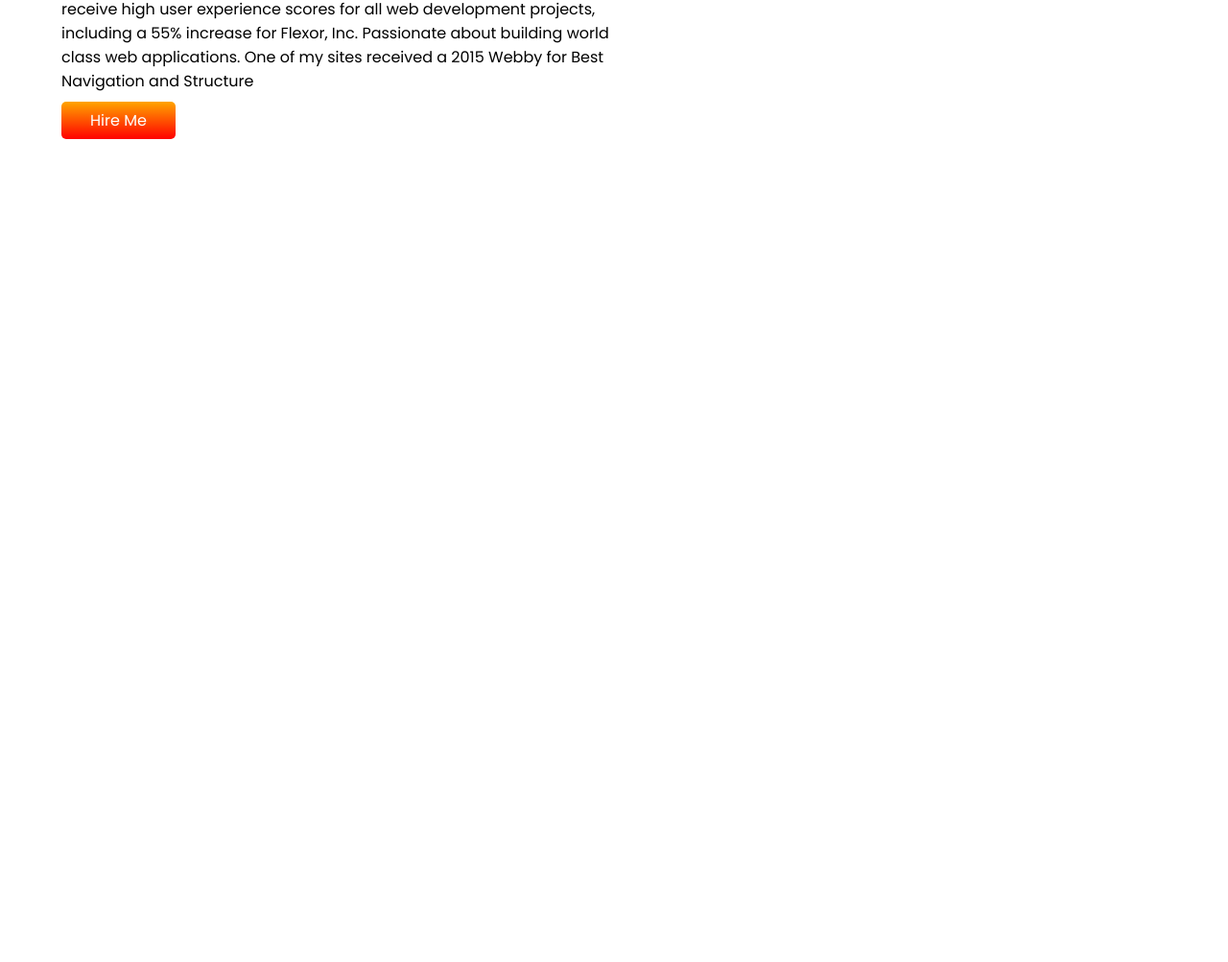
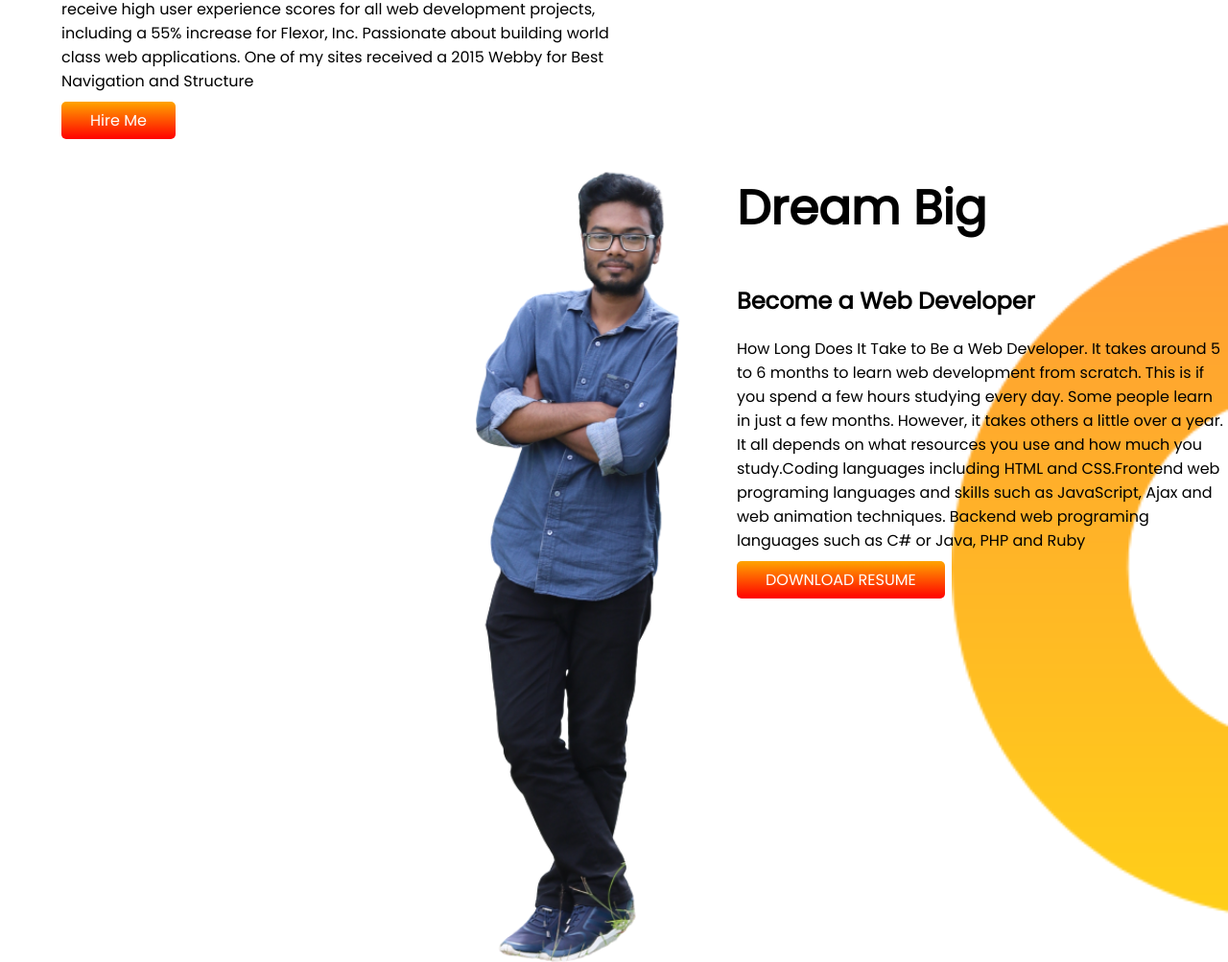
Before and after one commit to AbdullahSayeed/developer-portfolio, a plain HTML site: page index.html in a window 1280 px wide. Shown: the part 475-1478 px from the top of the page at 96% size. Before the commit the page ends 800 px from the top, so only its background shows below. Drawn offline with Linux system fonts and the light colour scheme.

Commit message:
dream big done

```diff
--- a/index.html
+++ b/index.html
@@ -33,6 +33,17 @@
             <img src="images/my-bg.png">
         </div>
     </section>
+    <section class="dream-big">
+        <div class="half-width">
+            <img src="images/pt.png">
+        </div>
+        <div class="half-width">
+            <h1>Dream Big</h1>
+            <h2>Become a Web Developer</h2>
+            <p>How Long Does It Take to Be a Web Developer. It takes around 5 to 6 months to learn web development from scratch. This is if you spend a few hours studying every day. Some people learn in just a few months. However, it takes others a little over a year. It all depends on what resources you use and how much you study.Coding languages including HTML and CSS.Frontend web programing languages and skills such as JavaScript, Ajax and web animation techniques. Backend web programing languages such as C# or Java, PHP and Ruby</p>
+            <a href="#" target="_blank" class="link-button">DOWNLOAD RESUME</a>
+        </div>
+    </section>
 
 </body>
 
--- a/style.css
+++ b/style.css
@@ -9,10 +9,9 @@ h1{
 .profile-name{
     color: orangered;
 }
-.top-banner{
+section{
     display: flex;
-    background-image: url(images/top-banner.png);
-    background-repeat: no-repeat;
+
 }
 .half-width{
     width: 50%;
@@ -29,3 +28,18 @@ h1{
     padding: 8px 30px;
     border-radius: 5px;
 }
+.top-banner{
+    background-image: url(images/top-banner.png);
+    background-repeat: no-repeat;
+}
+.dream-big{
+    background-image: url(images/dream-bg.png);
+    background-repeat: no-repeat;
+    background-position: right;
+    background-size: 18em;
+}
+.dream-big img{
+    height: 900px;
+    width: auto;
+    padding-left: 400px;
+}
```
Also changed, not shown: images/pt.png (renamed from images/20180902022300_IMG_4537-removebg-preview (1).png).
